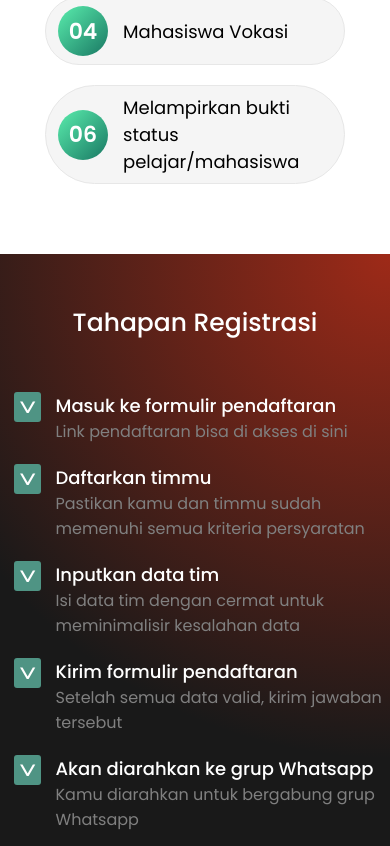
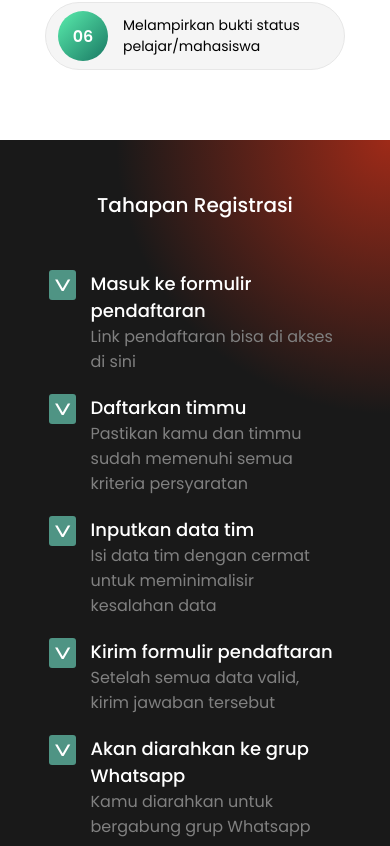
Before and after one commit to faleroid/stech-project, a website with bundled scripts: page index.html in a window 390 px wide. Shown: the part 2498-3344 px from the top of the page. Built offline with nearby package versions, Linux system fonts and the light colour scheme; files whose address does not match are found by name; a web font is replaced by a local one.

Commit message:
rensponsive all

```diff
--- a/index.html
+++ b/index.html
@@ -25,6 +25,7 @@
     <main>
       <my-heading></my-heading>
       <my-competition id="about"></my-competition>
+      <my-regis></my-regis>
       <my-timeline id="schedule"></my-timeline>
       <media-slider></media-slider>
       <faq-section id="faq"></faq-section>
--- a/src/components/faq.js
+++ b/src/components/faq.js
@@ -77,6 +77,16 @@ class FaqSection extends HTMLElement {
             .faq-item.active .question{
                 color: var(--lightGreen);
             }
+
+            @media (max-width: 640px) {
+                .faq-wrapper{
+                    padding: 40px;
+                }
+
+                h2{
+                    font-size: 20px;
+                }
+            }
         `;
     }
 
--- a/src/components/mediaSlider.js
+++ b/src/components/mediaSlider.js
@@ -89,6 +89,12 @@ class MediaSlider extends HTMLElement {
                 opacity: 1;
                 transform: scale(1.05);
             }
+
+             @media (max-width: 640px) {
+                h2{
+                    font-size: 20px;
+                }
+             }
         `;
     }
 
--- a/src/components/myCompetition.js
+++ b/src/components/myCompetition.js
@@ -222,8 +222,9 @@ class MyCompetition extends HTMLElement {
         width: 100%;
       }
 
-      .comp-desc h2, .aside h2{
-          font-size: 25px;
+      .comp-desc h2, .aside h2, .bottom-side h2{
+          font-size: 20px;
+          text-align: left;
       }
 
       .aside{
@@ -231,8 +232,8 @@ class MyCompetition extends HTMLElement {
         padding: 0;
       }
 
-      .aside li p{
-        font-size: 18px;
+      .aside p{
+        font-size: 16px;
         padding: 10px 0;
       }
 
@@ -247,6 +248,14 @@ class MyCompetition extends HTMLElement {
         'bot-left bot-left'
         'bot-right bot-right'
         ;
+      }
+
+      .bottom-side p{
+        font-size: 14px;
+      }
+
+      .bottom-side div{
+        font-size: 16px;
       }
 
       .prereq{
--- /dev/null
+++ b/src/components/myRegis.js
@@ -0,0 +1,165 @@
+class MyRegistration extends HTMLElement {
+    constructor() {
+        super();
+        this.attachShadow({ mode: 'open' });
+        this._style = document.createElement('style');
+    }
+
+    connectedCallback() {
+        this.render();
+    }
+
+    updateStyle() {
+        this._style.textContent = `
+            :host {
+                display: block;
+                background:
+                radial-gradient(circle at top right, var(--redColor), transparent 30%);
+                background-color: var(--bg);
+            }
+
+            h2, h3, p {
+                padding: 0;
+                margin: 0;
+            }
+
+            h2 {
+                color: white;
+                font-family: var(--fontPar);
+                font-size: 20px;
+                text-align: center;
+                font-weight: 500;
+            }
+
+            .regis-wrapper {
+                padding: 50px;
+                display: flex;
+                flex-flow: column;
+                justify-content: center;
+                align-items: center;
+                gap: 50px;
+            }
+
+
+            h3 {
+                font-family: var(--fontPar);
+                font-size: 18px;
+                color: white;
+                font-weight: 500;
+            }
+
+            p {
+                font-family: var(--fontPar);
+                font-size: 16px;
+                color: gray;
+            }
+
+            .regis-flex {
+                display: flex;
+                flex-flow: column;
+                justify-content: center;
+                align-items: center;
+                gap: 20px;
+            }
+
+            .regis-item {
+                display: flex;
+                justify-content: center;
+                align-items: flex-start;
+                gap: 15px;
+            }
+
+            .regis-item p {
+                width: 350px;
+            }
+
+            .box {
+                color: white;
+                font-family: var(--fontHeading);
+                font-weight: bold;
+                padding: 5px;
+                height: fit-content;
+                background-color: var(--greenColor);
+                border-radius: 3px;
+            }
+
+            .box-text {
+                width: 320px;
+            }
+
+            @media (max-width: 640px) {
+                .regis-item p{
+                    width: 250px;
+                }
+
+                .regis-wrapper{
+                    padding-top: 50px;
+                    padding-bottom: 30px;
+                }
+
+                .box-text{
+                    width: auto;
+                }
+
+            }
+        `;
+    }
+
+    render() {
+        this.shadowRoot.innerHTML = `
+            <div class="regis-wrapper">
+                <h2>Tahapan Registrasi</h2>
+
+                <div class="regis-flex">
+                    <div class="regis-item">
+                        <div class="box">V</div>
+                        <div class="box-text">
+                            <h3>Masuk ke formulir pendaftaran</h3>
+                            <p>Link pendaftaran bisa di akses di sini</p>
+                        </div>
+                    </div>
+                    <div class="regis-item">
+                        <div class="box">V</div>
+                        <div class="box-text">
+                            <h3>Daftarkan timmu</h3>
+                            <p>Pastikan kamu dan timmu sudah memenuhi semua kriteria persyaratan</p>
+                        </div>
+                    </div>
+                    <div class="regis-item">
+                        <div class="box">V</div>
+                        <div class="box-text">
+                            <h3>Inputkan data tim</h3>
+                            <p>Isi data tim dengan cermat untuk meminimalisir kesalahan data</p>
+                        </div>
+                    </div>
+                    <div class="regis-item">
+                        <div class="box">V</div>
+                        <div class="box-text">
+                            <h3>Kirim formulir pendaftaran</h3>
+                            <p>Setelah semua data valid, kirim jawaban tersebut</p>
+                        </div>
+                    </div>
+                    <div class="regis-item">
+                        <div class="box">V</div>
+                        <div class="box-text">
+                            <h3>Akan diarahkan ke grup Whatsapp</h3>
+                            <p>Kamu diarahkan untuk bergabung grup Whatsapp</p>
+                        </div>
+                    </div>
+                    <div class="regis-item">
+                        <div class="box">V</div>
+                        <div class="box-text">
+                            <h3>Selesai</h3>
+                            <p>Nantikan info selanjutnya terkait teknis kompetisi di grup</p>
+                        </div>
+                    </div>
+                </div>
+            </div>
+        `;
+
+        this.updateStyle();
+        this.shadowRoot.append(this._style);
+    }
+}
+
+customElements.define('my-regis', MyRegistration);
--- a/src/components/myTimeline.js
+++ b/src/components/myTimeline.js
@@ -1,24 +1,36 @@
-class MyTimeline extends HTMLElement{
-    constructor(){
+class MyTimeline extends HTMLElement {
+    constructor() {
         super();
-
         this.attachShadow({ mode: 'open' });
         this._style = document.createElement('style');
     }
 
-    connectedCallback(){
+    connectedCallback() {
         this.render();
     }
 
-    updateStyle(){
+    updateStyle() {
         this._style.textContent = `
-            .wrapper {
-                background:
-                radial-gradient(circle at top right, var(--redColor), transparent 30%),
-                white;
-                min-height: 100vh;
+            :host {
+                display: block;
                 background-color: var(--bg);
-                padding: 50px 150px;
+            }
+
+            h2, h3, p {
+                padding: 0;
+                margin: 0;
+            }
+
+            h2 {
+                color: white;
+                font-family: var(--fontPar);
+                font-size: 25px;
+                text-align: center;
+                font-weight: 500;
+            }
+
+            .timeline {
+                padding: 50px 50px;
                 display: flex;
                 flex-flow: column;
                 justify-content: center;
@@ -26,220 +38,89 @@ class MyTimeline extends HTMLElement{
                 gap: 30px;
             }
 
-            h2{
-                color: white;
-                font-family: var(--fontPar);
-                font-size: 25px;
-                text-align: center;
-                font-weight: 500;
-            }
-
-            .timeline{
-                display: flex;
-                flex-flow: column;
-                gap: 20px;
-            }
-
-            .timeline-wrapper{
+            .timeline-wrapper {
                 display: flex;
                 justify-content: space-evenly;
                 gap: 10px;
+                width: 100%;
             }
 
-            .timeline h2{
+            .timeline h2 {
                 margin-bottom: 40px;
             }
 
-            .left-side, .right-side{
+            .left-side, .right-side {
                 display: flex;
                 flex-flow: column;
                 gap: 25px 30px;
                 width: 45%;
             }
 
-            h2, h3, p{
-                padding: 0;
-                margin: 0;
-            }
-
-            .container{
+            .container {
                 padding: 15px 25px;
                 border: 1px solid var(--greenColor);
                 border-radius: 10px;
             }
 
-            .container:hover{
+            .container:hover {
                 background:
                     radial-gradient(circle at bottom right, var(--redColor), transparent 40%);
-                white;
             }
 
-            .container h3{
+            .container h3 {
                 color: white;
                 font-family: var(--fontPar);
                 font-size: 18px;
                 font-weight: 500;
             }
 
-            .container p{
+            .container p {
                 font-size: 14px;
                 color: var(--yellowBold);
                 font-family: var(--fontPar);
             }
 
-            .left-side{
-                grid-area: left;
-            }
-
-            .right-side{
-                grid-area: right;
-            }
-
-            .note{
-                margin: 0;
+            .note {
                 padding: 0 30px;
                 font-size: 14px;
                 color: gray;
                 font-family: var(--fontPar);
             }
 
-            .red-star{
+            .red-star {
                 color: red;
             }
 
-            .regis-wrapper{
-                display: flex;
-                flex-flow: column;
-                justify-content: center;
-                align-items: center;
-                gap: 50px;
+            @media (max-width: 640px) {
+                container{
+                background-color: red;
                 }
 
-            .regis-container{
-                display: flex;
+                .timeline-wrapper{
+                    flex-flow: column;
                     justify-content: center;
                 }
 
-            .regis-container h3{
-                font-family: var(--fontPar);
-                font-size: 18px;
-                color: white;
-                font-weight: 500;
+                .left-side, .right-side {
+                    width: 100%;
                 }
 
-            .regis-container p{
-                font-family: var(--fontPar);
-                font-size: 16px;
-                color: gray;
+                .timeline h2{
+                    font-size: 20px;
+                    margin-bottom: 10px;
                 }
 
-            .regis-flex{
-                display: flex;
-                flex-flow: column;
-                justify-content: center;
-                align-items: center;
-                gap: 20px;
+                .note{
+                    padding: 0;
                 }
-
-            .regis-item{
-                display: flex;
-                justify-content: center;
-                align-items: flex-start;
-                gap: 15px;
-            }
-
-            .regis-item p{
-                width: 350px;
-            }
-
-            .box{
-                color: white;
-                font-family: var(--fontHeading);
-                font-weight: bold;
-                padding: 5px;
-                height: fit-content;
-                background-color: var(--greenColor);
-                border-radius: 3px;
-            }
-
-            .box-text{
-                width: 320px;
-            }
-
-            .dashed-line{
-                border: 1px solid #121212ff;
-                width: 70%;
-                margin-top: 50px;
-                margin-bottom: 10px;
             }
         `;
     }
 
-    render(){
+    render() {
         this.shadowRoot.innerHTML = `
-            <div class="wrapper">
-
-                <div class="regis-wrapper">
-                    <h2>Tahapan Registrasi</h2>
-
-                    <div class="regis-container">
-                        <div class="regis-flex">
-                            <div class="regis-item">
-                                <div class="box">V</div>
-                                <div class="box-text">
-                                    <h3>Masuk ke formulir pendaftaran</h3>
-                                    <p>Link pendaftaran bisa di akses di sini</p>
-                                </div>
-                            </div>
-
-                            <div class="regis-item">
-                                <div class="box">V</div>
-                                <div class="box-text">
-                                    <h3>Daftarkan timmu</h3>
-                                    <p>Pastikan kamu dan timmu sudah memenuhi semua kriteria persyaratan</p>
-                                </div>
-                            </div>
-
-                            <div class="regis-item">
-                                <div class="box">V</div>
-                                <div class="box-text">
-                                    <h3>Inputkan data tim</h3>
-                                    <p>Isi data tim dengan cermat untuk meminimalisir kesalahan data</p>
-                                </div>
-                            </div>
-
-                            <div class="regis-item">
-                                <div class="box">V</div>
-                                <div class="box-text">
-                                    <h3>Kirim formulir pendaftaran</h3>
-                                    <p>Setelah semua data valid, kirim jawaban tersebut</p>
-                                </div>
-                            </div>
-
-                            <div class="regis-item">
-                                <div class="box">V</div>
-                                <div class="box-text">
-                                    <h3>Akan diarahkan ke grup Whatsapp</h3>
-                                    <p>Kamu diarahkan untuk bergabung grup Whatsapp</p>
-                                </div>
-                            </div>
-
-                            <div class="regis-item">
-                                <div class="box">V</div>
-                                <div class="box-text">
-                                    <h3>Selesai</h3>
-                                    <p>Nantikan info selanjutnya terkait teknis kompetisi di grup</p>
-                                </div>
-                            </div>
-                        </div>
-                    </div>
-                </div>
-
-                <span class="dashed-line"></span>
-
             <div class="timeline">
                 <h2>Linimasa Kompetisi</h2>
-
                 <div class="timeline-wrapper">
                     <div class="left-side">
                         <div class="container date-left">
@@ -255,7 +136,6 @@ class MyTimeline extends HTMLElement{
                             <p>24 Oktober</p>
                         </div>
                     </div>
-
                     <div class="right-side">
                         <div class="container date-right">
                             <h3>Technical Meeting Finalis</h3>
@@ -271,11 +151,7 @@ class MyTimeline extends HTMLElement{
                         </div>
                     </div>
                 </div>
-
                 <p class="note"><span class="red-star">* </span>Catatan: Linimasa ini dapat berubah sewaktu-waktu. Jika ada perubahan, pemberitahuan akan diumumkan melalui media sosial dan website Soedirman Technophoria 2025.</p>
-                </div>
-
-                <span class="dashed-line"></span>
             </div>
         `;
 
--- a/src/scripts/main.js
+++ b/src/scripts/main.js
@@ -1,6 +1,7 @@
 import '../components/myHeading.js';
 import '../components/myNavbar.js';
 import '../components/myCompetition.js';
+import '../components/myRegis.js';
 import '../components/myTimeline.js';
 import '../components/faq.js';
 import '../components/mediaSlider.js';
--- a/styles/style.css
+++ b/styles/style.css
@@ -35,3 +35,9 @@ header {
   top: 0;
   z-index: 1000;
 }
+
+@media (max-width: 640px) {
+  body{
+    background: var(--bg);
+  }
+}
```
Lines whose indentation alone changed are shown as unchanged.
